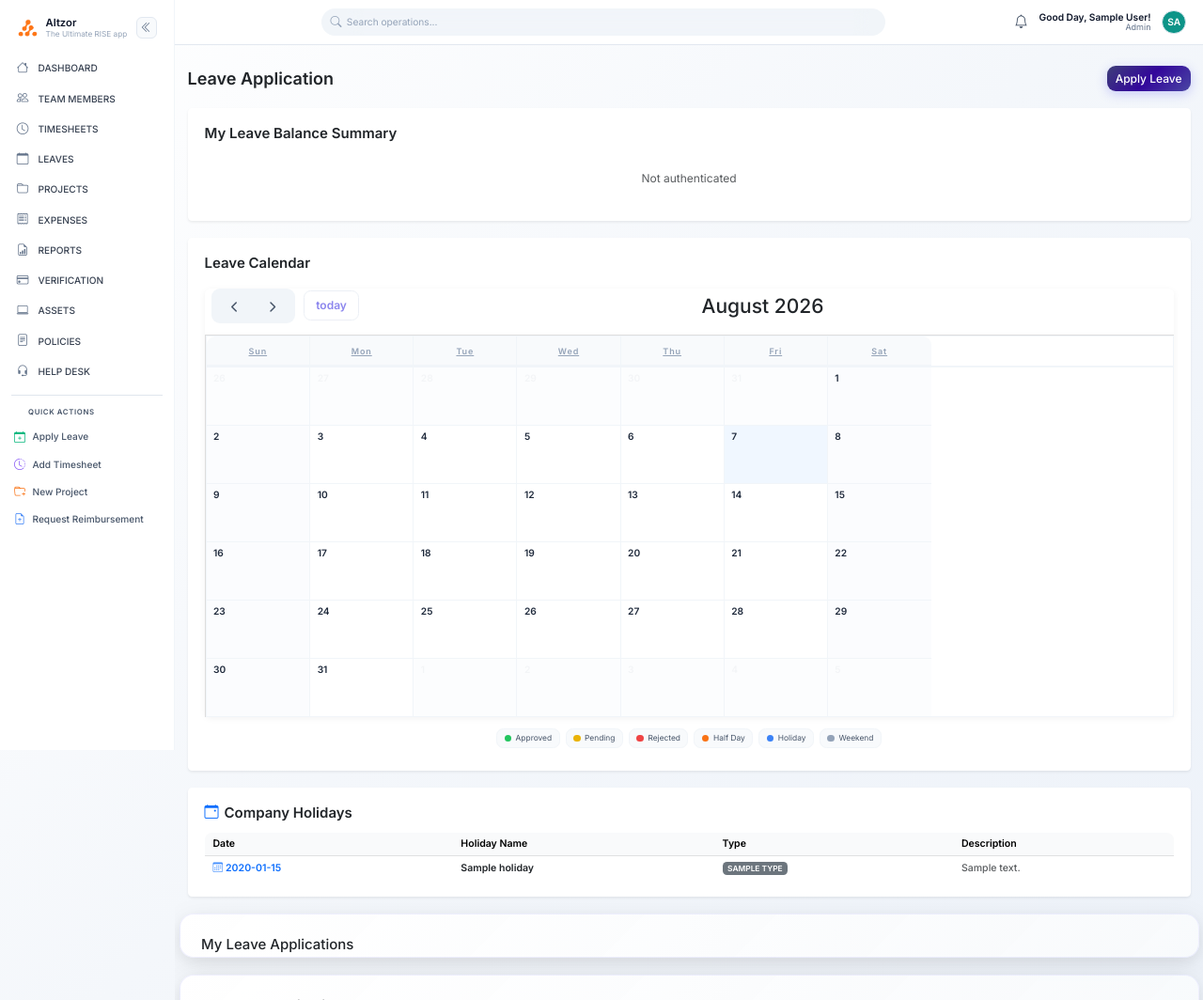
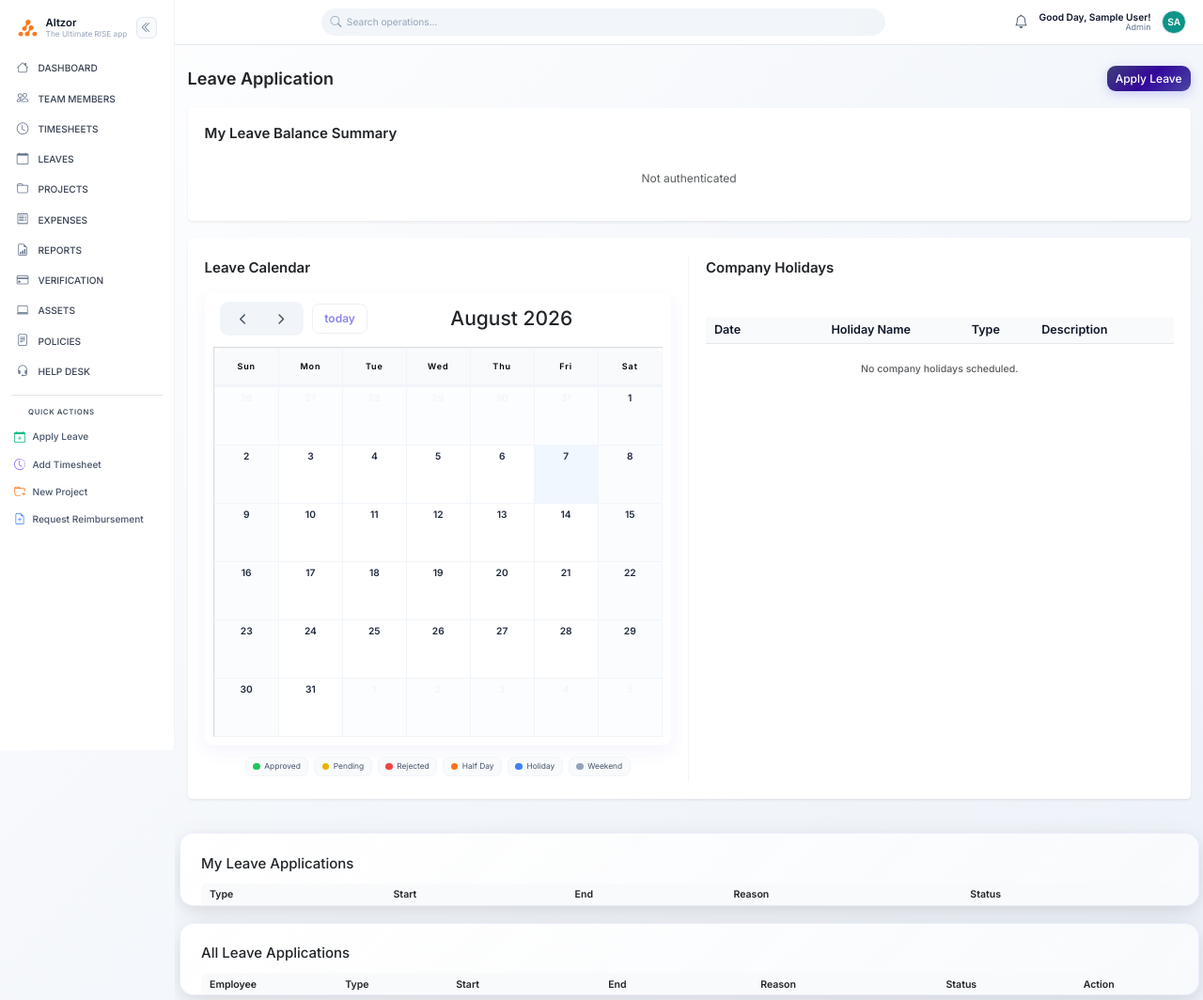
Before and after one commit to jshruti-07/RISE-Frontend, a Flask app: template templates/leaves.html in a window 1280 px wide. Shown: the whole page at 94% size. Run offline with Flask 3, Linux system fonts and the light colour scheme; the visitor is signed in with stand-in values (Sample User, id 1); the template is opened without the code that fills it: most values are stand-ins (such as "Sample title", 1, 10 or a date in 2020); lists and menus that the app fills with data are empty; some libraries are stand-ins or nearby versions.

Commit message:
Improve leave calendar and company holidays UI

```diff
--- a/static/css/style.css
+++ b/static/css/style.css
@@ -2975,3 +2975,35 @@ body.app-modal-open {
     backdrop-filter: blur(8px) !important;
     -webkit-backdrop-filter: blur(8px) !important;
 }
+
+/* ===== FULLCALENDAR FIXES ===== */
+/* Ensure the outer wrapper respects the full layout dimensions */
+#calendar {
+  width: 100% !important;
+}
+
+/* Force FullCalendar tables to calculate dimensions strictly and evenly */
+#calendar .fc-col-header,
+#calendar .fc-scrollgrid-sync-table {
+  width: 100% !important;
+  table-layout: fixed !important;
+}
+
+/* Center-align text labels inside the day cells to anchor them cleanly */
+#calendar .fc-col-header-cell-cushion {
+  display: inline-block !important;
+  text-align: center !important;
+  width: 100% !important;
+  padding: 8px 0 !important;
+}
+
+/* Fix for newer FullCalendar versions utilizing Flexbox row containers */
+#calendar .fc-header-row {
+  display: flex !important;
+  width: 100% !important;
+}
+
+#calendar .fc-col-header-cell {
+  flex: 1 1 0% !important;
+  text-align: center !important;
+}
--- a/templates/base.html
+++ b/templates/base.html
@@ -801,16 +801,11 @@
 
                     var notifications = data.notifications || [];
 
-                    // Update notification badge
+                    // Update notification badge (dot only — no count)
                     var unreadCount = notifications.filter(function (n) { return !n.is_read; }).length;
                     var badge = document.getElementById('notificationBadge');
                     if (badge) {
-                        if (unreadCount > 0) {
-                            badge.textContent = unreadCount;
-                            badge.style.display = 'block';
-                        } else {
-                            badge.style.display = 'none';
-                        }
+                        badge.style.display = unreadCount > 0 ? 'block' : 'none';
                     }
                 })
                 .catch(error => console.error('Error loading notifications:', error));
--- a/templates/leaves.html
+++ b/templates/leaves.html
@@ -118,13 +118,17 @@
         </div>
     </div>
 
-    <!-- Calendar Section (Everyone) -->
-    <div class="row">
-        <div class="col-12">
-            <div class="card border-0 shadow-sm">
+    <!-- Calendar & Holidays Joint Card -->
+    <div class="card border-0 shadow-sm mb-4">
         <div class="card-body p-4">
-                    <h5 class="card-title mb-4 fw-semibold">Leave Calendar</h5>
-                    <div id="calendar" style="background: white; border-radius: 8px; box-shadow: 0 2px 10px rgba(0,0,0,0.05);"></div>
+            <div class="row g-4">
+                <!-- Left Section: Leave Calendar -->
+                <div class="col-lg-6 d-flex flex-column pe-lg-4" style="border-right: 1px solid #f1f5f9; min-width: 0;">
+                    <div class="d-flex align-items-center mb-3" style="height: 38px;">
+                        <h5 class="card-title mb-0 fw-semibold">Leave Calendar</h5>
+                    </div>
+                    <div class="flex-grow-1 d-flex flex-column justify-content-between">
+                        <div id="calendar" style="background: #ffffff; border: 2px solid rgba(99, 102, 241, 0.18); border-radius: 12px; box-shadow: 0 8px 24px rgba(99, 102, 241, 0.08); flex-grow: 1; width: 100%; padding: 12px;"></div>
 
                         <!-- Calendar Legend -->
                         <div class="mt-3 d-flex flex-wrap gap-2 justify-content-center pb-2">
@@ -155,58 +159,36 @@
                         </div>
                     </div>
                 </div>
-        </div>
-    </div>
 
-    <!-- Company Holidays Section -->
-    <div class="row mt-4" id="holidaysSection">
-        <div class="col-12">
-            <div class="card border-0 shadow-sm">
-                <div class="card-body p-4">
-                    <div class="d-flex justify-content-between align-items-center mb-3">
+                <!-- Right Section: Company Holidays -->
+                <div class="col-lg-6 d-flex flex-column ps-lg-4" id="holidaysSection">
+                    <div class="d-flex justify-content-between align-items-center mb-3" style="height: 38px;">
                         <h5 class="card-title mb-0 fw-semibold">
-                            <i class="bi bi-calendar-event text-primary me-2"></i>Company Holidays
+                            Company Holidays
                         </h5>
                         {% if session.role == 'hr' %}
                         <button type="button" class="btn btn-sm btn-outline-primary" data-bs-toggle="modal" data-bs-target="#addHolidayModal">
-                            <i class="bi bi-plus-lg me-1"></i> Add Holiday
+                            Add Holiday
                         </button>
                         {% endif %}
                     </div>
-                    <div class="table-responsive">
-                        <table class="table table-hover align-middle mb-0" id="holidaysTable">
-                            <thead class="table-light">
+                    <div class="table-responsive flex-grow-1" style="overflow-y: hidden; margin-top: 14px;">
+                        <table class="table table-hover align-middle mb-0 w-100" id="holidaysTable" style="table-layout: fixed; border-collapse: separate; border-spacing: 0 20px;">
+                            <thead class="table-light" style="position: sticky; top: 0; z-index: 2;">
                                 <tr>
-                                    <th>Date</th>
-                                    <th>Holiday Name</th>
-                                    <th>Type</th>
-                                    <th>Description</th>
+                                    <th style="width: 25%; font-size: 1.05rem; font-weight: 800; border-bottom: 1px solid #E5E7EB !important; border-top: none; color: #0f172a;">Date</th>
+                                    <th style="width: 30%; font-size: 1.05rem; font-weight: 800; border-bottom: 1px solid #E5E7EB !important; border-top: none; color: #0f172a;">Holiday Name</th>
+                                    <th style="width: 15%; font-size: 1.05rem; font-weight: 800; border-bottom: 1px solid #E5E7EB !important; border-top: none; color: #0f172a;">Type</th>
+                                    <th style="width: 30%; font-size: 1.05rem; font-weight: 800; border-bottom: 1px solid #E5E7EB !important; border-top: none; color: #0f172a;">Description</th>
                                 </tr>
                             </thead>
                             <tbody id="holidaysTableBody">
-                                {% if holidays %}
-                                    {% for h in holidays %}
-                                    <tr>
-                                        <td class="fw-semibold text-primary" style="white-space: nowrap;">
-                                            <i class="bi bi-calendar3 me-1 opacity-75"></i>{{ h.date[:10] if h.date else '—' }}
-                                        </td>
-                                        <td class="fw-bold">{{ h.name }}</td>
-                                        <td>
-                                            <span class="badge {% if h.type == 'public' %}bg-primary{% elif h.type == 'optional' %}bg-info text-dark{% else %}bg-secondary{% endif %} text-uppercase" style="font-size: 0.7rem;">
-                                                {{ h.type or 'public' }}
-                                            </span>
-                                        </td>
-                                        <td class="text-muted small">{{ h.description or '—' }}</td>
-                                    </tr>
-                                    {% endfor %}
-                                {% else %}
-                                    <tr id="noHolidaysRow">
-                                        <td colspan="4" class="text-center text-muted py-3">No company holidays scheduled.</td>
-                                    </tr>
-                                {% endif %}
+                                <tr><td colspan="4" class="text-center text-muted py-3">Loading holidays...</td></tr>
                             </tbody>
                         </table>
                     </div>
+                    <!-- Holidays Pagination -->
+                    <div id="holidaysPagination" class="d-flex justify-content-center align-items-center gap-1 pt-2" style="flex-shrink: 0;"></div>
                 </div>
             </div>
         </div>
@@ -410,7 +392,9 @@
     }
 
     /* Premium Calendar Styling */
-    .fc { background: transparent !important; font-family: 'Inter', sans-serif !important; border: none !important; }
+    .fc { width: 100% !important; max-width: 100% !important; background: transparent !important; font-family: 'Inter', sans-serif !important; border: none !important; }
+    /* Let FullCalendar calculate its internal table widths instead of constraining each child. */
+    #calendar .fc-view-harness, #calendar .fc-scrollgrid, #calendar .fc-daygrid-body, #calendar .fc-daygrid-body table { width: 100% !important; }
     .fc-theme-standard td, .fc-theme-standard th { border: 1px solid #f1f5f9 !important; }
     .fc-toolbar { margin-bottom: 1rem !important; padding: 0 10px !important; }
     .fc-button-group { background: #f1f5f9; padding: 4px; border-radius: 12px; }
@@ -418,11 +402,11 @@
     .fc-button-primary.fc-button-active, .fc-button-primary:hover { background: white !important; color: #4f46e5 !important; box-shadow: 0 4px 6px -1px rgba(0, 0, 0, 0.1) !important; }
     .fc-today-button { background: white !important; border: 1px solid #e2e8f0 !important; color: #4f46e5 !important; border-radius: 10px !important; margin-left: 12px !important; font-weight: 700 !important; }
     .fc-col-header { background: #f8fafc; border-radius: 12px 12px 0 0; overflow: hidden; }
-    .fc-col-header-cell { padding: 8px 0 !important; border: none !important; }
-    .fc-col-header-cell-cushion { font-size: 0.75rem !important; font-weight: 700 !important; color: #94a3b8 !important; letter-spacing: 0.1em; }
+    .fc-col-header-cell { padding: 8px 0 !important; border: none !important; text-align: center !important; }
+    .fc-col-header-cell-cushion { display: inline-block !important; font-size: 0.75rem !important; font-weight: 700 !important; color: #000000 !important; letter-spacing: 0.1em; text-align: center !important; width: 100% !important; text-decoration: none !important; }
     .fc-daygrid-day { transition: all 0.2s ease; border: 1px solid #f1f5f9 !important; }
-    .fc-daygrid-day-top { flex-direction: row !important; padding: 4px 8px !important; }
-    .fc-daygrid-day-number { font-size: 0.85rem !important; font-weight: 700 !important; color: #1e293b !important; text-decoration: none !important; padding: 2px !important; }
+    .fc-daygrid-day-top { display: flex !important; justify-content: center !important; align-items: center !important; padding: 4px 0 !important; }
+    .fc-daygrid-day-number { display: inline-block !important; font-size: 0.85rem !important; font-weight: 700 !important; color: #1e293b !important; text-decoration: none !important; padding: 2px !important; text-align: center !important; width: 100% !important; }
     .day-weekend { background-color: #fbfcfe !important; }
     .day-today { background-color: #f0f7ff !important; border: 2px solid #3b82f6 !important; z-index: 1; }
     .fc-day-other { background-color: #f8fafc !important; opacity: 0.3 !important; pointer-events: none !important; }
@@ -444,8 +428,32 @@
 </style>
 
 <script>
+const DAY_FULL   = ['Sunday','Monday','Tuesday','Wednesday','Thursday','Friday','Saturday'];
+const MONTH_ABBR = ['Jan','Feb','Mar','Apr','May','Jun','Jul','Aug','Sep','Oct','Nov','Dec'];
+
+function ordinalSuffix(n) {
+    const s = ['th','st','nd','rd'];
+    const v = n % 100;
+    return n + (s[(v - 20) % 10] || s[v] || s[0]);
+}
+
+function formatHolidayDate(value) {
+    const datePart = String(value || '').trim().slice(0, 10);
+    if (!/^\d{4}-\d{2}-\d{2}$/.test(datePart)) return '—';
+    const [year, month, day] = datePart.split('-').map(Number);
+    if (month < 1 || month > 12 || day < 1 || day > 31) return '—';
+    const date = new Date(Date.UTC(year, month - 1, day));
+    if (Number.isNaN(date.getTime())) return '—';
+    const dayName = DAY_FULL[date.getUTCDay()];
+    const mon     = MONTH_ABBR[date.getUTCMonth()];
+    return `${dayName}, ${ordinalSuffix(day)} ${mon}`;   // e.g. "Thursday, 2nd Jan"
+}
+
 document.addEventListener('DOMContentLoaded', function() {
     const isEmployee = '{{ session.role }}' === 'employee';
+
+    // Populate holidays table via JS API (reliable date fetching)
+    refreshHolidaysList();
 
     // Load Leave Balance for all roles
     loadLeaveBalance();
@@ -627,6 +635,7 @@ document.addEventListener('DOMContentLoaded', function() {
             }
         });
         calendar.render();
+        setTimeout(() => { calendar.updateSize(); }, 150);
         window.inlineCalendar = calendar;
     }
 });
@@ -646,46 +655,97 @@ function updateLeave(leaveId, status, btn) {
     .catch(err => { alert(err.message || "Error updating leave"); });
 }
 
+// ── Holiday table state ──────────────────────────────────────────────────────
+let _allHolidays = [];
+let _holPage     = 1;
+const HOL_PAGE_SIZE = 10;
+
 function refreshHolidaysList() {
     fetch('/api/holidays')
         .then(res => res.json())
         .then(data => {
             if (data.success && data.holidays) {
+                _allHolidays = data.holidays;
+            } else {
+                _allHolidays = [];
+            }
+            _holPage = 1;
+            renderHolidayPage();
+        })
+        .catch(err => {
+            console.error('Error refreshing holidays list:', err);
+            _allHolidays = [];
+            renderHolidayPage();
+        });
+}
+
+function renderHolidayPage() {
     const tbody = document.getElementById('holidaysTableBody');
+    const pager = document.getElementById('holidaysPagination');
     if (!tbody) return;
 
-                if (data.holidays.length === 0) {
-                    tbody.innerHTML = '<tr id="noHolidaysRow"><td colspan="4" class="text-center text-muted py-3">No company holidays scheduled.</td></tr>';
+    if (_allHolidays.length === 0) {
+        tbody.innerHTML = '<tr><td colspan="4" class="text-center text-muted py-3">No company holidays scheduled.</td></tr>';
+        if (pager) pager.innerHTML = '';
         return;
     }
 
+    const totalPages = Math.ceil(_allHolidays.length / HOL_PAGE_SIZE);
+    _holPage = Math.max(1, Math.min(_holPage, totalPages));
+
+    const start = (_holPage - 1) * HOL_PAGE_SIZE;
+    const pageItems = _allHolidays.slice(start, start + HOL_PAGE_SIZE);
+
+    // Use fixed padding now that we have 20px row gaps via border-spacing
+    const rowPad = 12;
+
+    // Render rows — no border between them
     let html = '';
-                data.holidays.forEach(h => {
-                    const dateStr = h.date ? String(h.date).substring(0, 10) : '—';
+    pageItems.forEach(h => {
+        const dateStr = formatHolidayDate(h.date);
         const hType = h.type || 'public';
-                    let badgeClass = 'bg-primary';
-                    if (hType === 'optional') badgeClass = 'bg-info text-dark';
-                    else if (hType === 'restricted') badgeClass = 'bg-secondary';
+        // Determine type color — plain text, no badge
+        let typeColor = '#1d4ed8';       // public  → dark blue
+        if (hType === 'optional')                               typeColor = '#0e7490'; // dark cyan
+        else if (hType === 'restricted' || hType === 'company') typeColor = '#374151'; // dark gray
 
         html += `
-                        <tr>
-                            <td class="fw-semibold text-primary" style="white-space: nowrap;">
-                                <i class="bi bi-calendar3 me-1 opacity-75"></i>${dateStr}
+            <tr style="border: none;">
+                <td class="fw-semibold" style="white-space: nowrap; border: none; color: #64748b; padding: ${rowPad}px 12px;">${dateStr}</td>
+                <td class="fw-bold" style="border: none; padding: ${rowPad}px 12px;">${escapeHtml(h.name || '')}</td>
+                <td style="border: none; padding: ${rowPad}px 12px;">
+                    <span style="font-weight:600; color:${typeColor}; text-transform:uppercase; font-size:0.78rem; letter-spacing:0.04em;">${escapeHtml(hType)}</span>
                 </td>
-                            <td class="fw-bold">${escapeHtml(h.name || '')}</td>
-                            <td>
-                                <span class="badge ${badgeClass} text-uppercase" style="font-size: 0.7rem;">
-                                    ${escapeHtml(hType)}
-                                </span>
-                            </td>
-                            <td class="text-muted small">${escapeHtml(h.description || '—')}</td>
-                        </tr>
-                    `;
+                <td style="border: none; padding: ${rowPad}px 12px; color: #64748b; font-size: 0.875rem;">${escapeHtml(h.description || '—')}</td>
+            </tr>`;
     });
     tbody.innerHTML = html;
+
+    // Render pagination controls
+    if (pager) {
+        if (totalPages <= 1) { pager.innerHTML = ''; return; }
+        const btnBase = 'style="min-width:32px; height:32px; padding:0 8px; font-size:0.78rem; border-radius:8px; border:1px solid #e2e8f0; background:#fff; cursor:pointer; display:inline-flex; align-items:center; justify-content:center;"';
+        const activeStyle = 'style="min-width:32px; height:32px; padding:0 8px; font-size:0.78rem; border-radius:8px; border:1px solid #6366f1; background:#6366f1; color:#fff; cursor:pointer; display:inline-flex; align-items:center; justify-content:center; font-weight:700;"';
+        let pHtml = `<button ${btnBase} onclick="_holPage--; renderHolidayPage();" ${_holPage===1?'disabled':''}>&lsaquo;</button>`;
+        for (let p = 1; p <= totalPages; p++) {
+            pHtml += `<button ${p===_holPage ? activeStyle : btnBase} onclick="_holPage=${p}; renderHolidayPage();">${p}</button>`;
         }
-        })
-        .catch(err => console.error('Error refreshing holidays list:', err));
+        pHtml += `<button ${btnBase} onclick="_holPage++; renderHolidayPage();" ${_holPage===totalPages?'disabled':''}>&rsaquo;</button>`;
+        pager.innerHTML = pHtml;
+    }
+}
+
+function formatHolidayDate(dateVal) {
+    if (!dateVal) return '—';
+    const datePart = String(dateVal).trim().slice(0, 10);
+    if (!/^\d{4}-\d{2}-\d{2}$/.test(datePart)) return '—';
+    const [year, month, day] = datePart.split('-').map(Number);
+    if (month < 1 || month > 12 || day < 1 || day > 31) return '—';
+    const date = new Date(Date.UTC(year, month - 1, day));
+    if (Number.isNaN(date.getTime())) return '—';
+    const dayName = DAY_FULL[date.getUTCDay()];
+    const mon     = MONTH_ABBR[date.getUTCMonth()];
+    return `${dayName}, ${ordinalSuffix(day)} ${mon}`;
 }
 
 function escapeHtml(str) {
```
Lines whose indentation alone changed are shown as unchanged.
